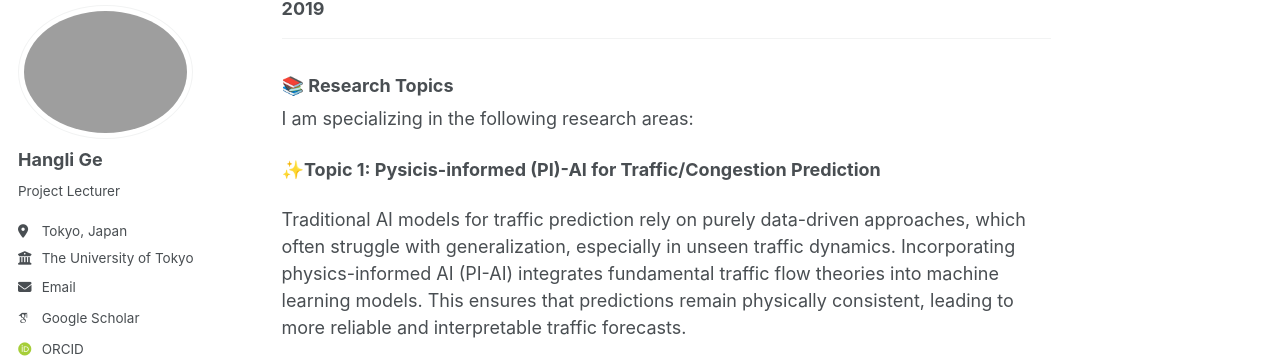
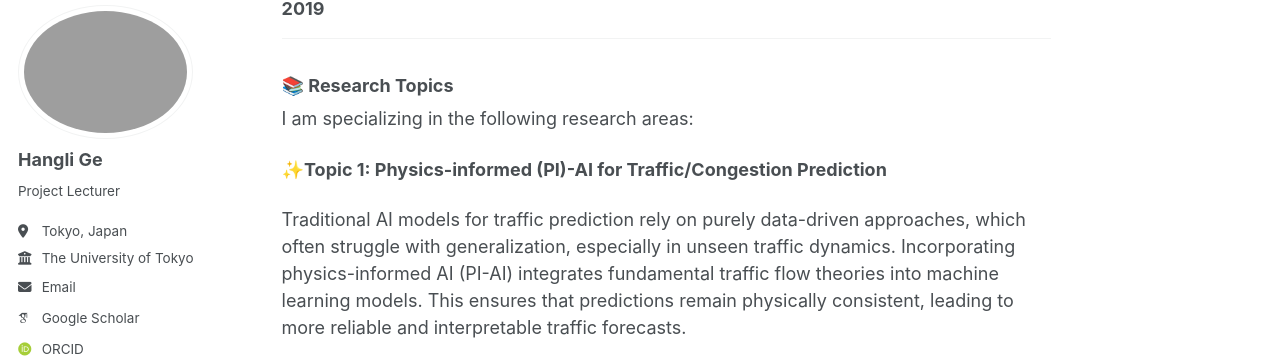
Before and after one commit to christie888/christie888.github.io, a Jekyll site: the page built from _pages/about.md, in a window 1280 px wide and 900 px high, scrolled down 333 px. Shown: the part 101-459 px from the top of the window. Built offline with Jekyll 4.4.1, drawn with Linux system fonts in a browser that asks for light colours; some web fonts are replaced.

Commit message:
Update about.md

```diff
--- a/_pages/about.md
+++ b/_pages/about.md
@@ -17,7 +17,7 @@ My name is  Hangli Ge (葛杭丽 | 葛杭麗). I am currently a Project Lecturer
 ### 📚 Research Topics
  I am specializing in the following research areas:
 
- **✨Topic 1: Pysicis-informed (PI)-AI for Traffic/Congestion Prediction**
+ **✨Topic 1: Physics-informed (PI)-AI for Traffic/Congestion Prediction**
 
  Traditional AI models for traffic prediction rely on purely data-driven approaches, which often struggle with generalization, especially in unseen traffic dynamics. Incorporating physics-informed AI (PI-AI) integrates fundamental traffic flow theories into machine learning models. This ensures that predictions remain physically consistent, leading to more reliable and interpretable traffic forecasts.
 
@@ -35,7 +35,7 @@ Quantum computing advances, enaling complex problems solving much faster than cl
 ### 📝 Recent Publications & News
 *  **Hangli Ge**, Xiaojie Yang, Jinyu Chen, Francesco Flammini, Noboru Koshizuka, **"A Traffic Evacuation Model for Enhancing Resilience During Railway Disruption"** – AI4RAILS 6th International Workshop on “Artificial Intelligence for RAILwayS” colocated with EDCC, 2025, Accpeted.
 *  Xiaojie Yang, **Hangli Ge**, Jiawei Wang, Zipei Fan, Renhe Jiang, Ryosuke Shibasaki, Noboru Koshizuka, **"CausalMob: Causally Predicting Human Mobility with LLMs-derived Human Intentions toward Public Events"**, - 2025, 31st SIGKDD Conference on Knowledge Discovery and Data Mining, Accpeted.
-* #####  **Hangli Ge**, Xiaojie Yang, Itsuki Matsunaga, Dizhi Huang, Noboru Koshizuka, **"FRTP: Federating Route Search Records to Enhance Long-term Traffic Prediction"**, 2024 IEEE International Conference on Ubiquitous Intelligence and Computing（IEEE BigData 2024）
+* #####  <mark>Hangli Ge</mark>, Xiaojie Yang, Itsuki Matsunaga, Dizhi Huang, Noboru Koshizuka, **"FRTP: Federating Route Search Records to Enhance Long-term Traffic Prediction"**, 2024 IEEE International Conference on Ubiquitous Intelligence and Computing（IEEE BigData 2024）
 *  #####  Ge Hangli, Takashi Michikata, and Noboru Koshizuka.“K-neighboring on Multi-weighted Graphs for Passenger Count Prediction on Railway Networks.” 情報処理学会論文誌 Journal of Information Processing 32 (2024): 575-585. (特選選考論文賞・Specially Selected Paper)
 *  #####  Xiaojie Yang, Zipei Fan, **Hangli Ge**, Takashi Michikata, Noboru Koshizuka, **"Causality-Aware Next Location Prediction Framework Based on Human Mobility Stratification"** The 21st IEEE International Conference on Ubiquitous Intelligence and Computing (UIC 2024)
 *  #####  Amitav Swapnil, **Hangli Ge**, Manee Sangaran Diagarajan, Ari Happonen, **"Modern State-of-the-Art Generative AI Uses and Practices for Product Innovation, Marketing Strategies, and Enhanced Customer Experience"**, the 7th Asia Conference on Cognitive Engineering and Intelligent Interaction (CEII 2024)
```
